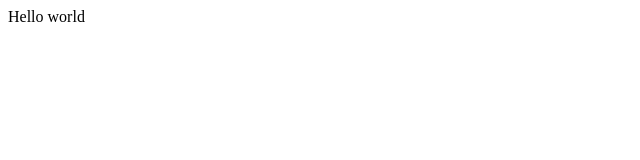
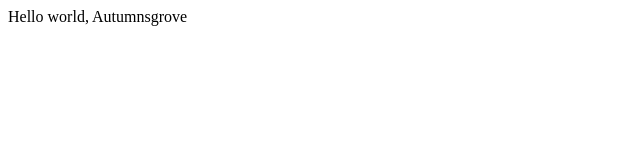
Before and after one commit to clockhands/opentutorials-aut, a plain HTML site: page index.html in a window 1280 px wide. Shown: the whole page, without its empty margins (0-640 px from the left). Drawn offline with Linux system fonts and the light colour scheme.

Commit message:
change index html

```diff
--- a/index.html
+++ b/index.html
@@ -14,6 +14,6 @@
 <link rel="apple-touch-icon" href="/apple-touch-icon.png" />
 </head>
 <body>
-Hello world
+Hello world, Autumnsgrove
 </body>
 </html>
```
